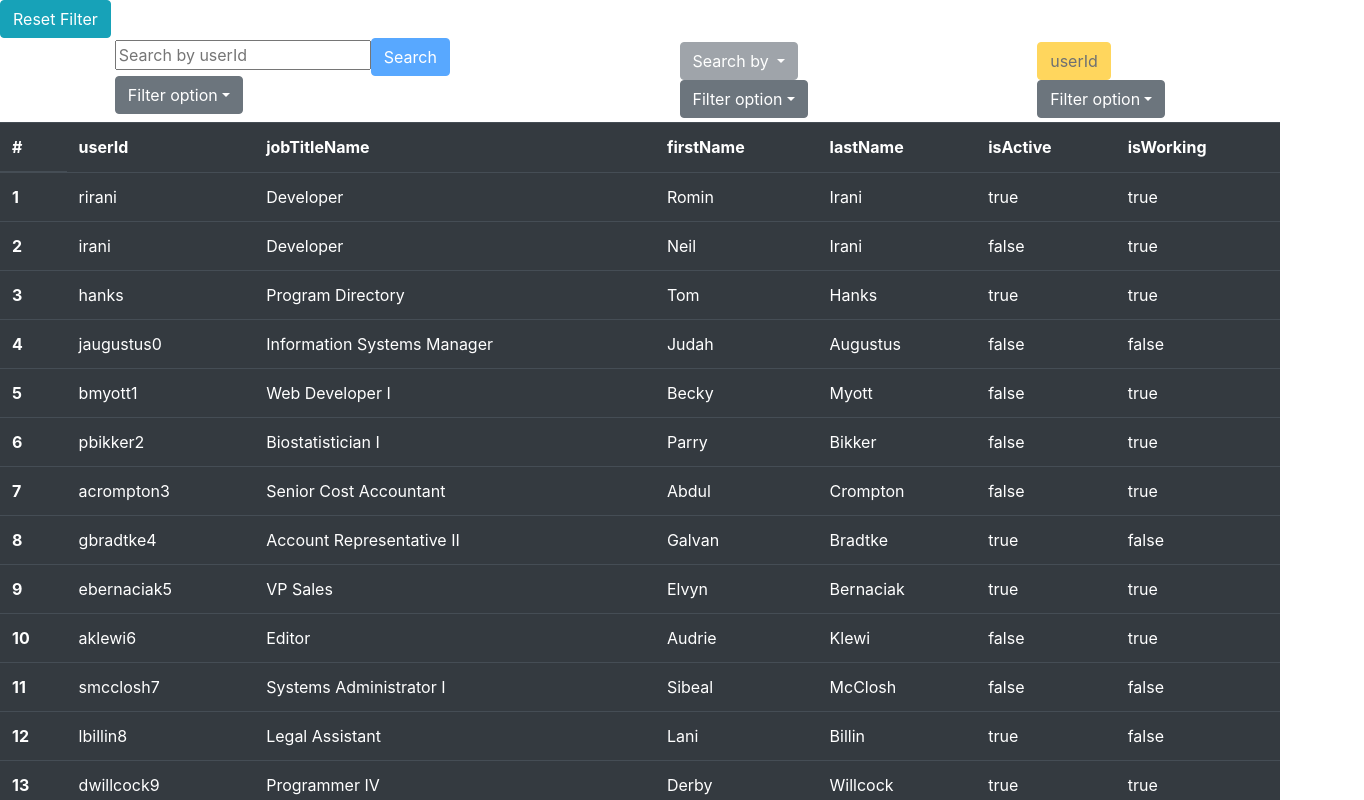
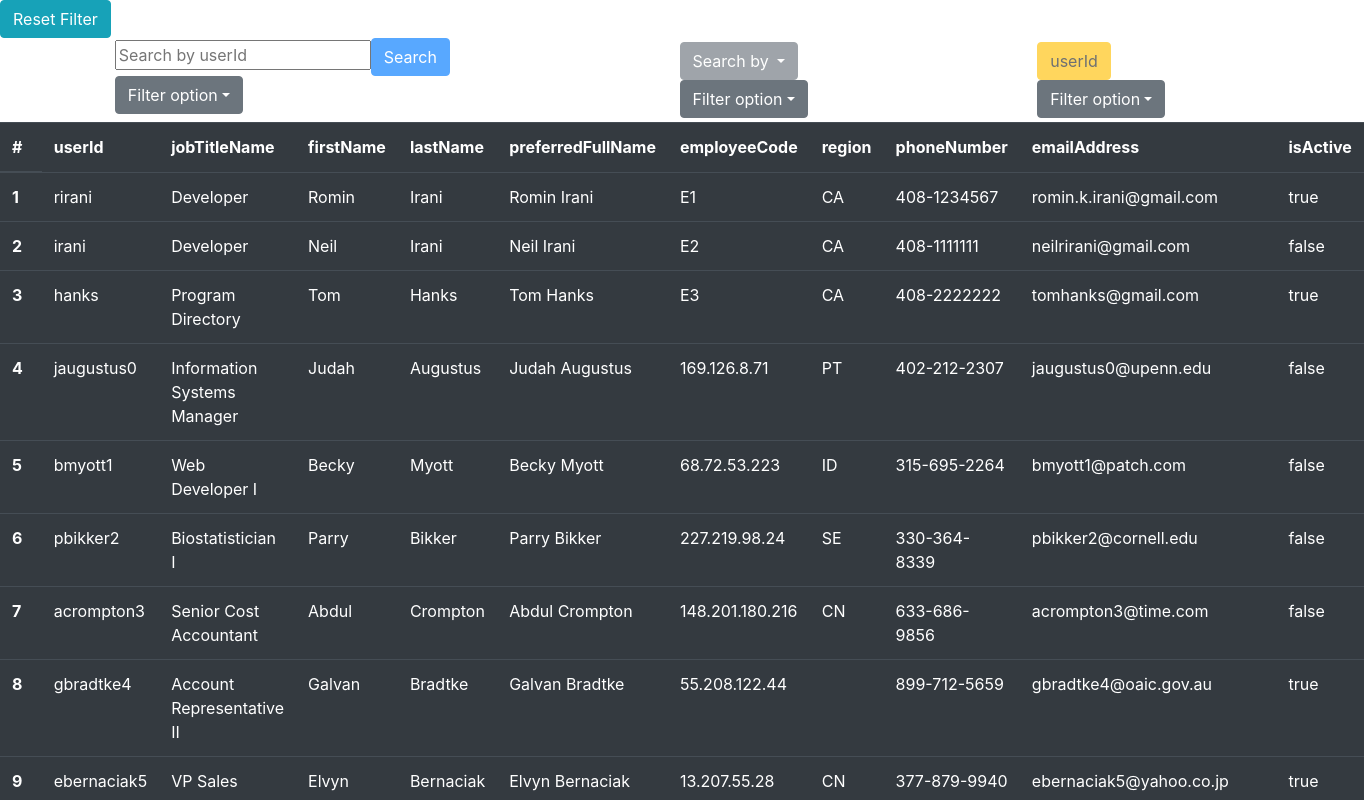
Before and after one commit to HansKlammer/DataFilter, a React (Create React App) app: page / in a window 1280 px wide. Shown: the top 800 px of the page, 1364 px wide, since content can reach past the window. Built offline with nearby package versions, Linux system fonts and the light colour scheme.

Commit message:
added some payload handle

```diff
--- /dev/null
+++ b/src/components/Customer.js
@@ -0,0 +1,85 @@
+const Customer = [
+    {
+      userId: "rirani",
+      jobTitleName: "Developer",
+      firstName: "Romin",
+      lastName: "Irani",
+      isActive: true,
+      isWorking: true,
+      loaded: false
+    },
+    {
+      userId: "irani",
+      jobTitleName: "Developer",
+      firstName: "Neil",
+      lastName: "Irani",
+      isActive: false,
+      isWorking: true,
+      loaded: true
+    },
+    {
+      userId: "hanks",
+      jobTitleName: "Program Directory",
+      firstName: "Tom",
+      lastName: "Hanks",
+      isActive: true,
+      isWorking: true,
+      loaded: false
+    },
+    {
+      userId: "jaugustus0",
+      jobTitleName: "Information Systems Manager",
+      firstName: "Judah",
+      lastName: "Augustus",
+      isActive: false,
+      isWorking: false,
+      loaded: false
+    },
+    {
+      userId: "bmyott1",
+      jobTitleName: "Web Developer I",
+      firstName: "Becky",
+      lastName: "Myott",
+      isActive: false,
+      isWorking: true,
+      loaded: false
+    },
+    {
+      userId: "pbikker2",
+      jobTitleName: "Biostatistician I",
+      firstName: "Parry",
+      lastName: "Bikker",
+      isActive: false,
+      isWorking: true,
+      loaded: false
+    },
+    {
+      userId: "acrompton3",
+      jobTitleName: "Senior Cost Accountant",
+      firstName: "Abdul",
+      lastName: "Crompton",
+      isActive: false,
+      isWorking: true,
+      loaded: false
+    },
+    {
+      userId: "gbradtke4",
+      jobTitleName: "Account Representative II",
+      firstName: "Galvan",
+      lastName: "Bradtke",
+      isActive: true,
+      isWorking: false,
+      loaded: true
+    },
+    {
+      userId: "ebernaciak5",
+      jobTitleName: "VP Sales",
+      firstName: "Elvyn",
+      lastName: "Bernaciak",
+      isActive: true,
+      isWorking: true,
+      loaded: true
+    }
+  ];
+
+  export default Customer;
--- a/src/components/LandingScreen.js
+++ b/src/components/LandingScreen.js
@@ -2,6 +2,7 @@ import React, { Component, useState } from "react";
 import { Button, ButtonDropdown, DropdownItem, DropdownMenu, DropdownToggle, Table } from "reactstrap";
 import People from "./People";
 import UserInfo from "./UserInfo"
+import Customer from "./Customer"
 
 class LandingScreen extends Component {
   state = {
@@ -15,15 +16,13 @@ class LandingScreen extends Component {
     filterPop: [],
   };
 
-  data = UserInfo;
-
+  data = People;
 
   handleChange = (event) => {
-    this.setState({ [event.target.name]: event.target.value });
-  };
-
+    this.setState({ [event.target.name]: event.target.value })
+  }
   handleSelect = (event) => {
-    if (event.target.value === "default") {
+    if (event.target.value === "defaultsetState") {
       this.setState({ userSelect: "" });
     } else {
       this.setState({ userSelect: event.target.value });
@@ -145,6 +144,7 @@ class LandingScreen extends Component {
       return false;
     }
   };
+
   handleDisableSwitch = () => {
     if (this.state.filterSwitch === "") {
       return true;
@@ -155,14 +155,21 @@ class LandingScreen extends Component {
 
   render() {
     let dataRaw = []
-    if(this.data.length === 0 ){
-      dataRaw=[{emptyString:"",emptyBool: false}]
+    let initialInput = [{emptyString:"",emptyBool: false}]
+    if(this.data === undefined){
+      dataRaw=initialInput
     }else{
-      dataRaw= this.data
+      if(this.data.length === 0){
+        dataRaw=initialInput
+      }else{
+        dataRaw= this.data
+      }
+
     }
 
+    let objectKeys = Object.keys(dataRaw[0])
 
-    let objectKeys = Object.keys(dataRaw[0])
+
 
     let booleanKeys = [];
     let stringKeys = [];
@@ -214,7 +221,7 @@ class LandingScreen extends Component {
               {this.handleName()}
             </DropdownToggle>
             <DropdownMenu>
-              <DropdownItem onClick={this.handleSelect} value="default">
+              <DropdownItem onClick={this.handleSelect} value="defaultsetState">
                 Default
               </DropdownItem>
               {Selector.map((e, i) => (
```
